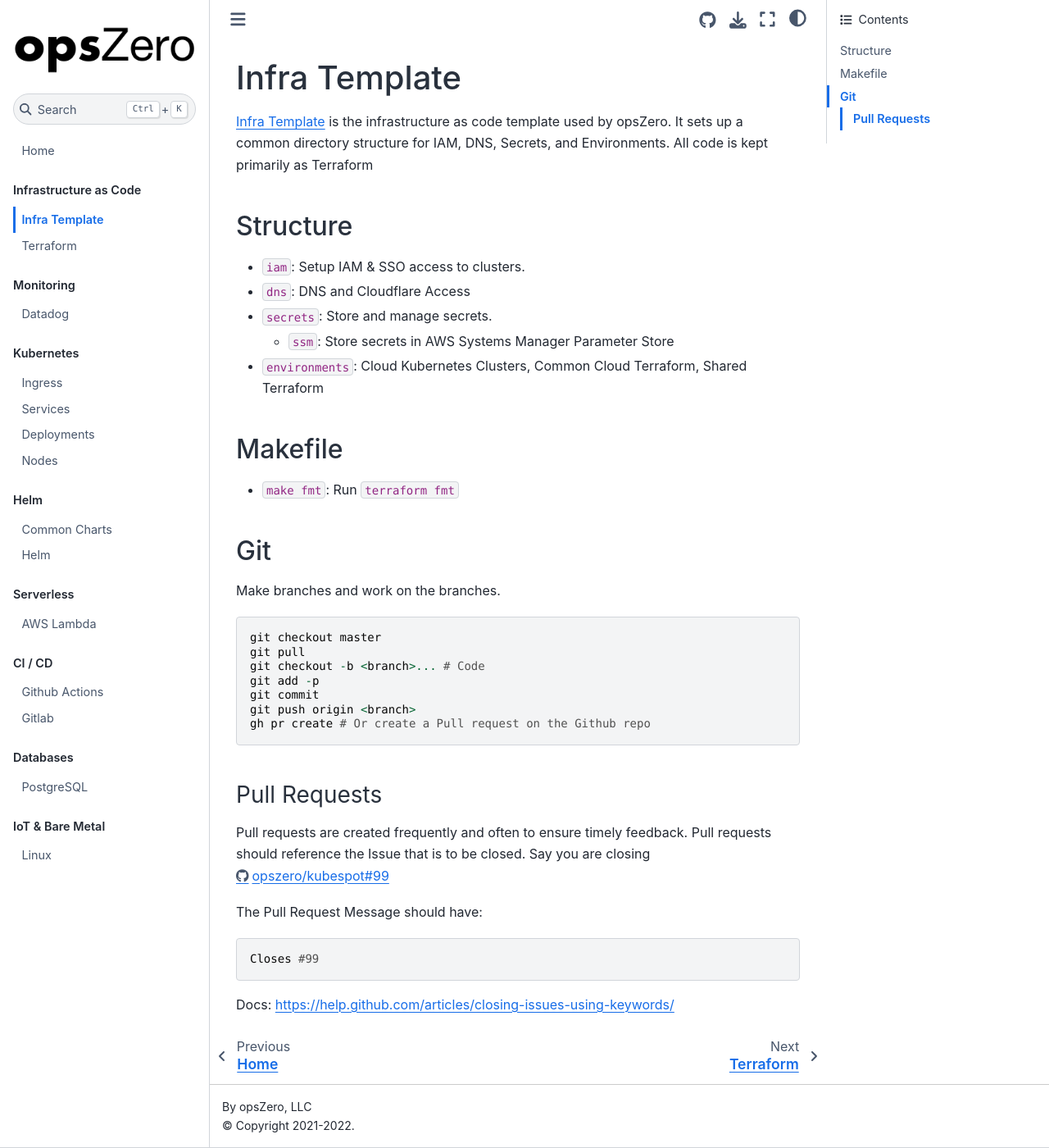
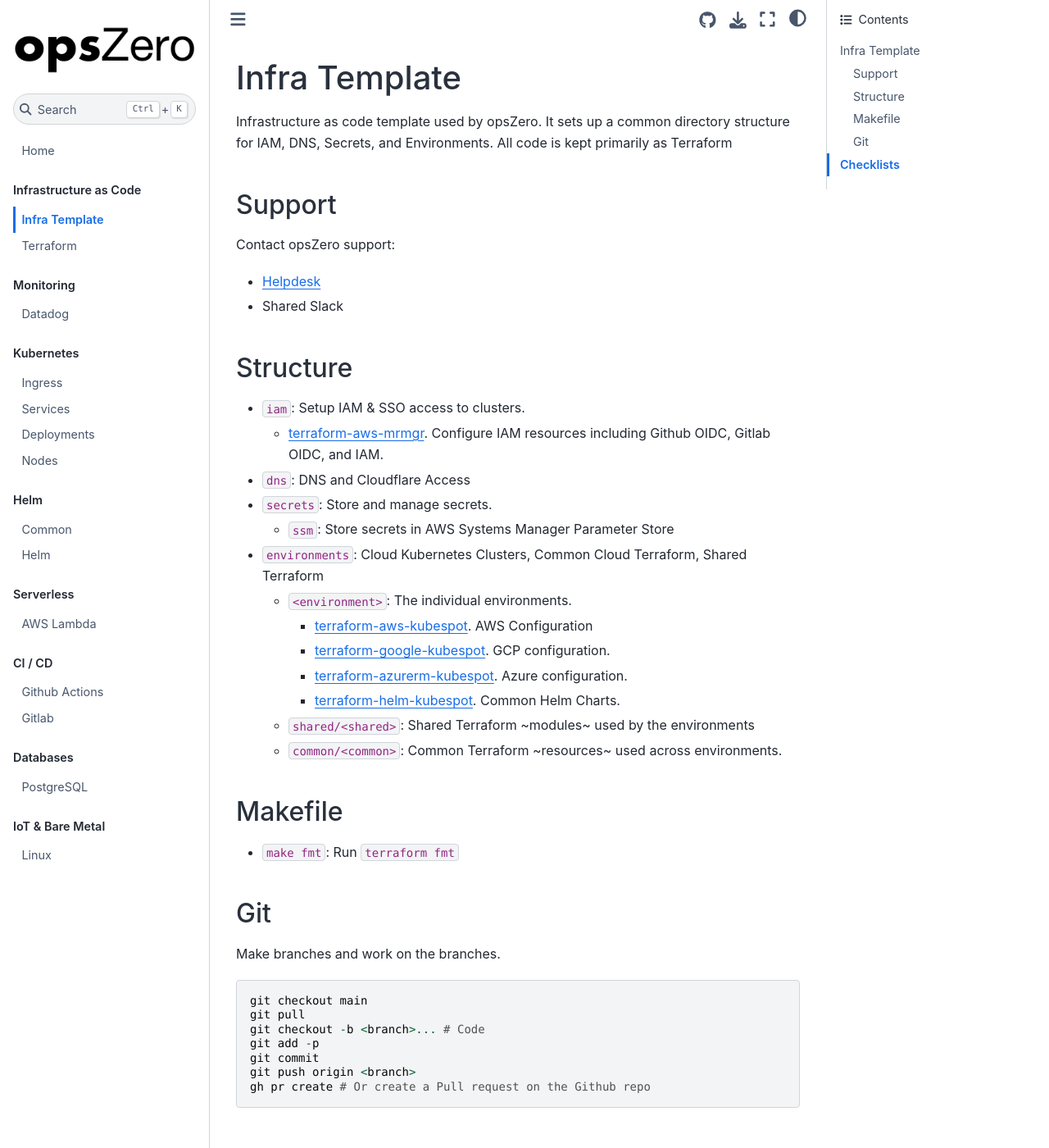
Before and after one commit to opszero/docs, a Jupyter Book: the page built from infra-as-code/template.md, in a window 1280 px wide and 1400 px high. Shown: the whole window at 82% size. Built offline with Jupyter Book 1.0.4 settings and Sphinx 7.4.7 and the Sphinx Book theme 1.1.4, drawn with Linux system fonts in a browser that asks for light colours; pages that are not in the unit, such as notebooks, are missing from menus; some of the changed text lies outside the part shown.

Commit message:
Added helm docs

````diff
--- a/_toc.yml
+++ b/_toc.yml
@@ -26,7 +26,7 @@
   - file: kubernetes/nodes
 - caption: Helm
   chapters:
-  - file: kubernetes/common-helm
+  - file: helm/common
   - file: HELM
 - caption: Serverless
   chapters:
--- a/infra-as-code/template.md
+++ b/infra-as-code/template.md
@@ -1,17 +1,31 @@
 # Infra Template
 
-[Infra Template](https://github.com/opszero/template-infra) is the
-infrastructure as code template used by opsZero. It sets up a common directory
+Infrastructure as code template used by opsZero. It sets up a common directory
 structure for IAM, DNS, Secrets, and Environments. All code is kept primarily
 as Terraform
+
+## Support
+
+Contact opsZero support:
+
+ - [Helpdesk](https://support.opszero.com)
+ - Shared Slack
 
 ## Structure
 
  - `iam`: Setup IAM & SSO access to clusters.
+   - [terraform-aws-mrmgr](https://github.com/opszero/terraform-aws-mrmgr). Configure IAM resources including Github OIDC, Gitlab OIDC, and IAM.
  - `dns`: DNS and Cloudflare Access
  - `secrets`: Store and manage secrets.
    - `ssm`: Store secrets in AWS Systems Manager Parameter Store
  - `environments`: Cloud Kubernetes Clusters, Common Cloud Terraform, Shared Terraform
+   - `<environment>`: The individual environments.
+     - [terraform-aws-kubespot](https://github.com/opszero/terraform-aws-kubespot). AWS Configuration
+     - [terraform-google-kubespot](https://github.com/opszero/terraform-google-kubespot). GCP configuration.
+     - [terraform-azurerm-kubespot](https://github.com/opszero/terraform-azurerm-kubespot). Azure configuration.
+     - [terraform-helm-kubespot](https://github.com/opszero/terraform-helm-kubespot). Common Helm Charts.
+   - `shared/<shared>`: Shared Terraform ~modules~ used by the environments
+   - `common/<common>`: Common Terraform ~resources~ used across environments.
 
 ## Makefile
 
@@ -22,7 +36,7 @@
 Make branches and work on the branches.
 
 ```
-git checkout master
+git checkout main
 git pull
 git checkout -b <branch>... # Code
 git add -p
@@ -35,7 +49,7 @@
 
 Pull requests are created frequently and often to ensure timely feedback.
 Pull requests should reference the Issue that is to be closed. Say you are closing
-https://github.com/opszero/kubespot/issues/99
+https://github.com/opszero/template-infra/issues/99
 
 The Pull Request Message should have:
 
@@ -44,3 +58,7 @@
 ```
 
 Docs: https://help.github.com/articles/closing-issues-using-keywords/
+
+# Checklists
+
+ - [ ] Ensure CIDR Blocks Don't Conflict
````
Also changed, not shown: helm/common.md (added, +48 -0 lines), kubernetes/common-helm.md (deleted, +0 -1 lines), 2 other files.
